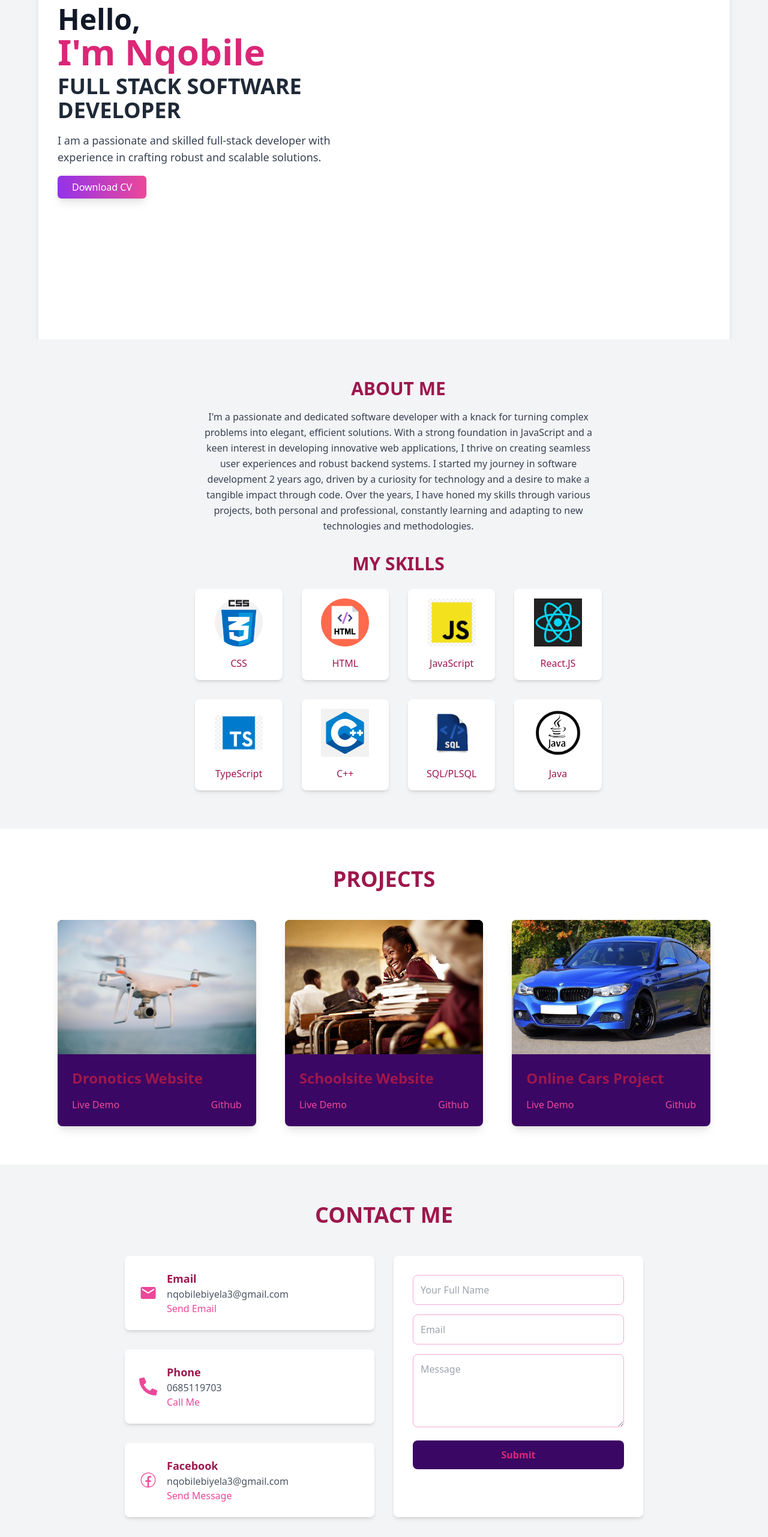
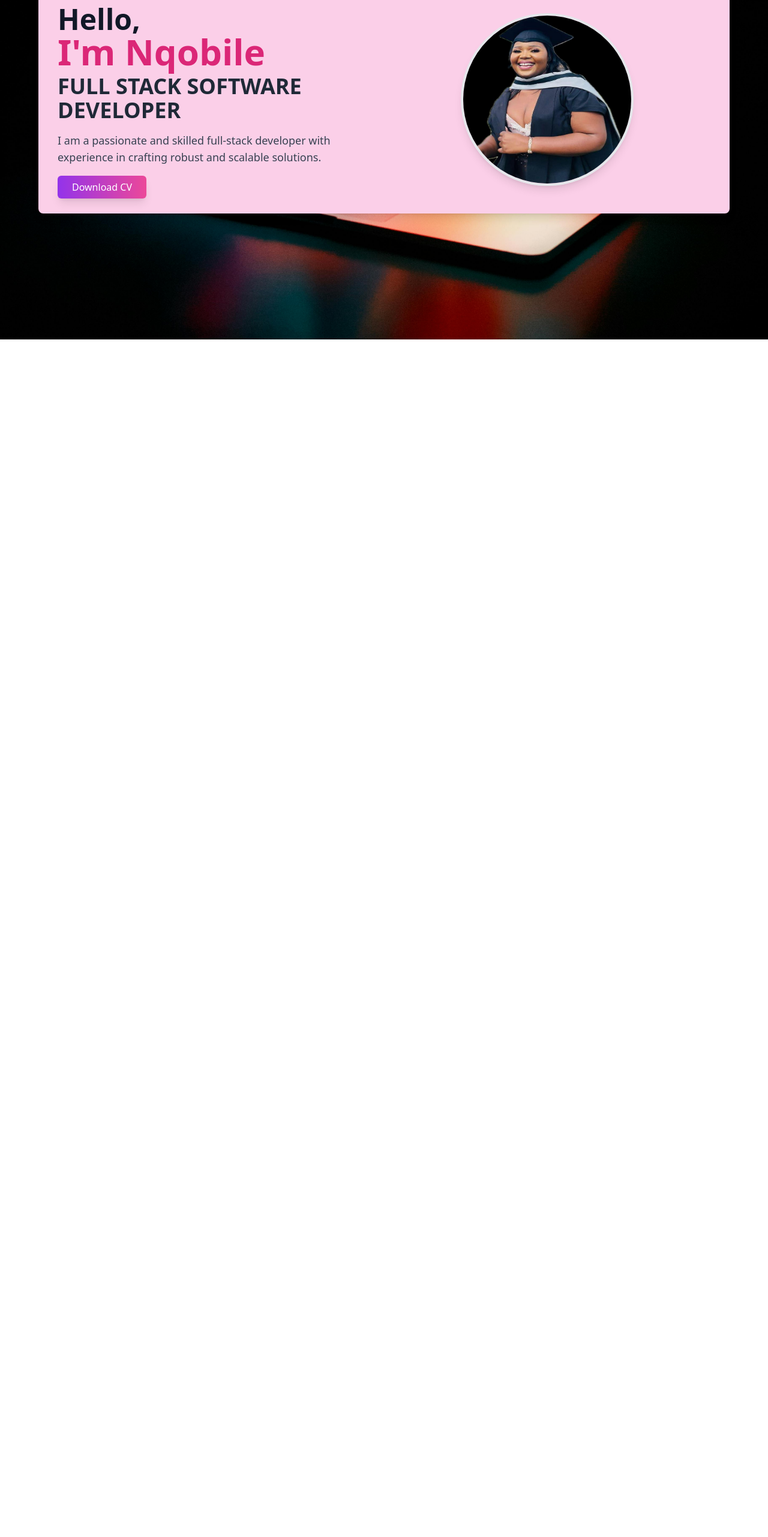
Before and after one commit to NqobileBuhle/Me, a React (Vite) app: page / in a window 1280 px wide. Shown: the part 234-2797 px from the top of the page at 60% size. After the commit the page ends 800 px from the top, so only its background shows below. Built offline with nearby package versions, Linux system fonts and the light colour scheme.

Commit message:
Changed background

```diff
--- a/package.json
+++ b/package.json
@@ -11,6 +11,7 @@
   },
   "dependencies": {
     "@fortawesome/fontawesome-free": "^6.6.0",
+    "@fortawesome/free-solid-svg-icons": "^6.6.0",
     "@fortawesome/react-fontawesome": "^0.2.2",
     "react": "^18.3.1",
     "react-dom": "^18.3.1",
--- a/src/App.jsx
+++ b/src/App.jsx
@@ -7,26 +7,21 @@ import Contact from "./Components/Contact";
 import Footer from "./Components/Footer";
 import './index.css';
 import coverB from './assets/coverB.jpg'; // Import the image
-/* In index.css or App.css */
-import "~slick-carousel/slick/slick.css";
-import "~slick-carousel/slick/slick-theme.css";
-
 
 function App() {
     return (
         <div className="App">
             <div
-                className="background-image"
-                style={{ backgroundImage: `url(${coverB})` }}
-            ></div>
-             <div className="content">
+                className="w-full h-[100vh]"
+
+            >
             <NavBar />
             <Home />
             <About />
             <Projects />
             <Contact />
             <Footer />
-        </div>
+            </div>
         </div>
     );
 }
--- a/src/Components/About.jsx
+++ b/src/Components/About.jsx
@@ -7,10 +7,13 @@ import typescript from "../assets/typescript.png";
 import plus from "../assets/c++.png";
 import sql from "../assets/sql.jpeg";
 import java2 from "../assets/java.png";
+import coverB from '../assets/design.jpg';
 
 const About = () => {
   return (
-    <section id='About' className="py-16 bg-gray-100">
+    <section id='About' className="py-16 bg-gray-100 "
+    style={{ backgroundImage: `url(${coverB})` }}>
+
       <div className="container mx-auto px-6 md:px-12 lg:px-24">
         {/* About Section */}
         <div className="flex flex-col items-center">
--- a/src/Components/Contact.jsx
+++ b/src/Components/Contact.jsx
@@ -2,10 +2,12 @@ import React from 'react';
 import { MdEmail } from "react-icons/md";
 import { FaPhoneAlt } from "react-icons/fa";
 import { CiFacebook } from "react-icons/ci";
+import coverB from '../assets/design.jpg';
 
 const Contact = () => {
   return (
-    <section id="Contact" className="py-16 bg-gray-100">
+    <section id="Contact" className="py-16 bg-gray-100 overflow-hidden bg-cover bg-center bg-no-repeat"
+    style={{ backgroundImage: `url(${coverB})` }}>
       <div className="max-w-4xl mx-auto px-4">
         <h2 className="text-4xl font-bold text-center text-pink-800 mb-12">CONTACT ME</h2>
 
@@ -54,7 +56,7 @@ const Contact = () => {
                 placeholder="Message"
               ></textarea>
               <button
-                className="w-full py-3 bg-purple-950 text-pink-600 font-semibold rounded-lg hover:text-pink-500 transition duration-200"
+                className="bg-gradient-to-r from-purple-600 to-pink-500 text-white px-6 py-2 rounded-md shadow-lg transition transform hover:scale-105 hover:shadow-xl"
                 type="submit"
               >
                 Submit
--- a/src/Components/Home.jsx
+++ b/src/Components/Home.jsx
@@ -1,53 +1,14 @@
 import React from "react";
-import Slider from "react-slick";
 import "../index.css";
 import myPic from '../assets/profile.jpeg';
 import CV from "../assets/Nqobile Biyela.docx";
-import { FontAwesomeIcon } from '@fortawesome/react-fontawesome';
-import { faChevronLeft, faChevronRight } from '@fortawesome/free-solid-svg-icons';
+import coverB from '../assets/design.jpg';
 
 const Home = () => {
-  const settings = {
-    dots: true,
-    infinite: true,
-    speed: 500,
-    slidesToShow: 1,
-    slidesToScroll: 1,
-    autoplay: true,
-    autoplaySpeed: 3000,
-    nextArrow: <SampleNextArrow />,
-    prevArrow: <SamplePrevArrow />
-  };
-
-  function SampleNextArrow(props) {
-    const { className, style, onClick } = props;
-    return (
-      <div
-        className={`${className} slick-arrow slick-next`}
-        style={{ ...style, display: "block", background: "rgba(0,0,0,0.5)" }}
-        onClick={onClick}
-      >
-        <FontAwesomeIcon icon={faChevronRight} className="text-pink-500" />
-      </div>
-    );
-  }
-
-  function SamplePrevArrow(props) {
-    const { className, style, onClick } = props;
-    return (
-      <div
-        className={`${className} slick-arrow slick-prev`}
-        style={{ ...style, display: "block", background: "rgba(0,0,0,0.5)" }}
-        onClick={onClick}
-      >
-        <FontAwesomeIcon icon={faChevronLeft} className="text-pink-500" />
-      </div>
-    );
-  }
-
   return (
-    <section id="Intro" className="relative h-screen bg-gray-100 flex items-center justify-center overflow-hidden">
-      <div className="flex flex-col md:flex-row items-center justify-center md:justify-between p-8 max-w-6xl mx-auto bg-white shadow-lg rounded-lg">
+    <section id="Intro" className="relative h-screen  flex items-center justify-center overflow-hidden bg-cover bg-center bg-no-repeat"
+    style={{ backgroundImage: `url(${coverB})` }}>
+      <div className="flex flex-col md:flex-row items-center justify-center md:justify-between p-8 max-w-6xl mx-auto bg-pink-200 shadow-lg rounded-lg">
         <div className="text-center md:text-left md:w-1/2">
           <h1 className="text-4xl md:text-5xl font-extrabold text-gray-900">
             Hello, <br />
@@ -56,7 +17,7 @@ const Home = () => {
           <h2 className="text-3xl md:text-4xl font-semibold text-gray-800 mt-2">
             FULL STACK SOFTWARE DEVELOPER
           </h2>
-          <p className="mt-4  text-gray-700 text-lg">
+          <p className="mt-4 text-gray-700 text-lg">
             I am a passionate and skilled full-stack developer with experience in crafting robust and scalable solutions.
           </p>
           <div className="mt-6">
@@ -70,15 +31,11 @@ const Home = () => {
           </div>
         </div>
         <div className="mt-8 md:mt-0 md:w-1/2 flex justify-center">
-          <Slider {...settings}>
-            <div className="w-full h-full flex items-center justify-center">
-              <img className="w-48 h-48 md:w-72 md:h-72 rounded-full border-4 border-gray-200 shadow-lg" src={myPic} alt="Profile" />
-            </div>
-            {/* Add more slides here */}
-            <div className="w-full h-full flex items-center justify-center">
-              <img className="w-48 h-48 md:w-72 md:h-72 rounded-full border-4 border-gray-200 shadow-lg" src={myPic} alt="Profile" />
-            </div>
-          </Slider>
+          <img
+            className="w-48 h-48 md:w-72 md:h-72 rounded-full border-4 border-gray-200 shadow-lg"
+            src={myPic}
+            alt="Profile"
+          />
         </div>
       </div>
     </section>
--- a/src/Components/Projects.jsx
+++ b/src/Components/Projects.jsx
@@ -2,10 +2,12 @@ import React from 'react';
 import drone from "../assets/drone.jpg";
 import school from "../assets/school.jpg";
 import car1 from "../assets/car.jpeg";
+import coverB from '../assets/design.jpg';
 
 function Projects() {
   return (
-    <section id='Projects' className="py-16 bg-white">
+    <section id='Projects' className="py-16 bg-white"
+    style={{ backgroundImage: `url(${coverB})` }}>
       <div className="container mx-auto px-6 md:px-12 lg:px-24">
         {/* Projects Header */}
         <div className="text-center mb-12">
--- a/src/index.css
+++ b/src/index.css
@@ -1,3 +1,7 @@
+/* In index.css or App.css */
+@import 'slick-carousel/slick/slick.css';
+@import 'slick-carousel/slick/slick-theme.css';
+
 @tailwind base;
 @tailwind components;
 @tailwind utilities;
```
Also changed, not shown: src/assets/design.jpg (added), 1 other file (tests, documents, lock files or other folders).
